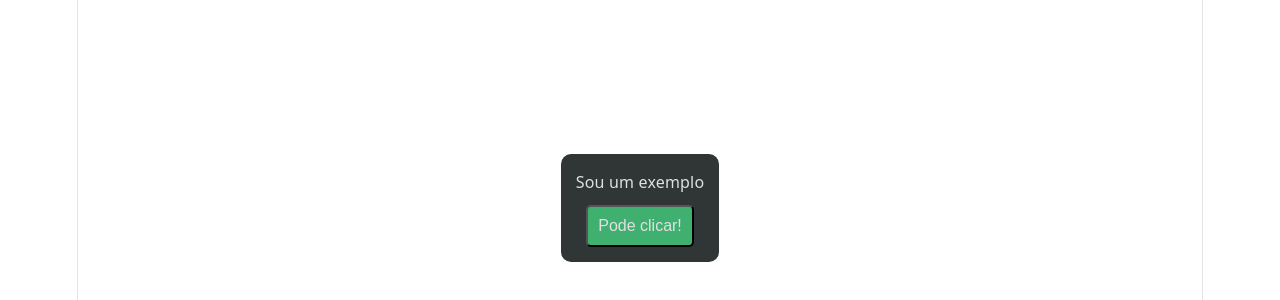
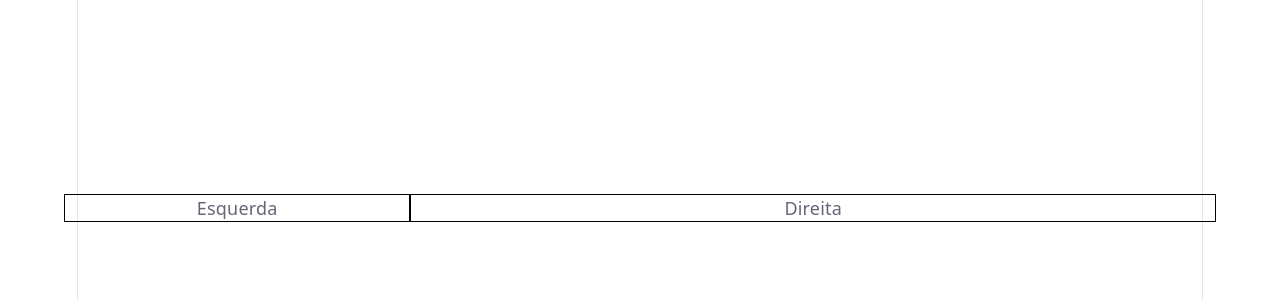
Before and after one commit to VicCAlq/2c-front-01-elementos, a React (Vite) app: page / in a window 1280 px wide. Shown: the part 192-492 px from the top of the page. Built offline with nearby package versions, Linux system fonts and the light colour scheme.

Commit message:
Atividades de Botão e Divisoria feitos, importados e testados de acordo com o que é pedido na atividade.

```diff
--- a/src/App.jsx
+++ b/src/App.jsx
@@ -3,6 +3,9 @@ import './App.css'
 import Divisoria from './components/Divisoria';
 import Paragrafo from './components/Paragrafo';
 import Botao from './components/Botao';
+import AtvBotaoAcaoExterna from './components/AtvBotaoAcaoExterna';
+import AtvBotaoAcaoInterna from './components/AtvBotaoAcaoInterna';
+import AtvDivisoria from './components/AtvDivisoria';
 
 function App() {
   const [count, setCount] = useState(0)
@@ -10,10 +13,7 @@ function App() {
   return (
     <>
       <section id="center">
-        <Divisoria>
-          <Paragrafo conteudo="Sou um exemplo"/>
-          <Botao/>
-        </Divisoria>
+        <AtvDivisoria largura={30} />
       </section>
     </>
   )
--- a/src/components/AtvBotaoAcaoExterna.jsx
+++ b/src/components/AtvBotaoAcaoExterna.jsx
@@ -3,3 +3,16 @@
 
 Crie e exporte por padrão um componente chamado "AtvBotaoAcaoExterna" que recebe como argumento uma função chamada "comando". Este componente deve exibir uma <div> com dois elementos: um <p> com o texto "Clique abaixo", e um <button> com o texto "Clique aqui" que ao ser pressionado executa a função recebida no argumento "comando".
 */
+
+function AtvBotaoAcaoExterna ({ Comando }) {
+    return (
+        <div>
+            <p>Clique abaixo</p>
+            <button onClick={Comando}>
+                Clique aqui
+            </button>
+        </div>
+    );
+}
+
+export default AtvBotaoAcaoExterna;
--- a/src/components/AtvBotaoAcaoInterna.jsx
+++ b/src/components/AtvBotaoAcaoInterna.jsx
@@ -3,3 +3,16 @@
 
 Crie e exporte por padrão um componente chamado "AtvBotaoAcaoInterna" que não recebe nenhum argumento. Este componente deve exibir uma <div> com dois elementos: um <p> com o texto "Clique abaixo", e um <button> com o texto "Clique aqui" que ao ser clicado exibe um alerta com o texto "Fui clicado!"
 */
+
+function AtvBotaoAcaoInterna() {
+    return (
+        <div>
+            <p>Clique abaixo</p>
+            <button onClick={() => alert("Fui clicado!")}>
+                Clique aqui
+            </button>
+        </div>
+    );
+}
+
+export default AtvBotaoAcaoInterna;
--- a/src/components/AtvDivisoria.jsx
+++ b/src/components/AtvDivisoria.jsx
@@ -8,3 +8,34 @@ argumento largura = 30
 <div> esquerda = 30% da largura da div inicial (30% de 90% da largura da tela)
 <div> direita = 70% da largura da div inicial (70% de 90% da largura da  tela)
 */
+
+function AtvDivisoria ({ largura }) {
+    return (
+        <div
+            style={{
+                width: "90vw",
+                display: "flex"
+            }}
+        >
+            <div
+                style={{
+                    width: `${largura}%`,
+                    border: "1px solid black"
+                }}
+            >
+                Esquerda
+            </div>
+
+            <div
+                style={{
+                    width: `${100 - largura}%`,
+                    border: "1px solid black"
+                }}
+            >
+                Direita
+            </div>
+        </div>
+    );
+}
+
+export default AtvDivisoria;
```
Also changed, not shown: 1 other file (tests, documents, lock files or other folders).
